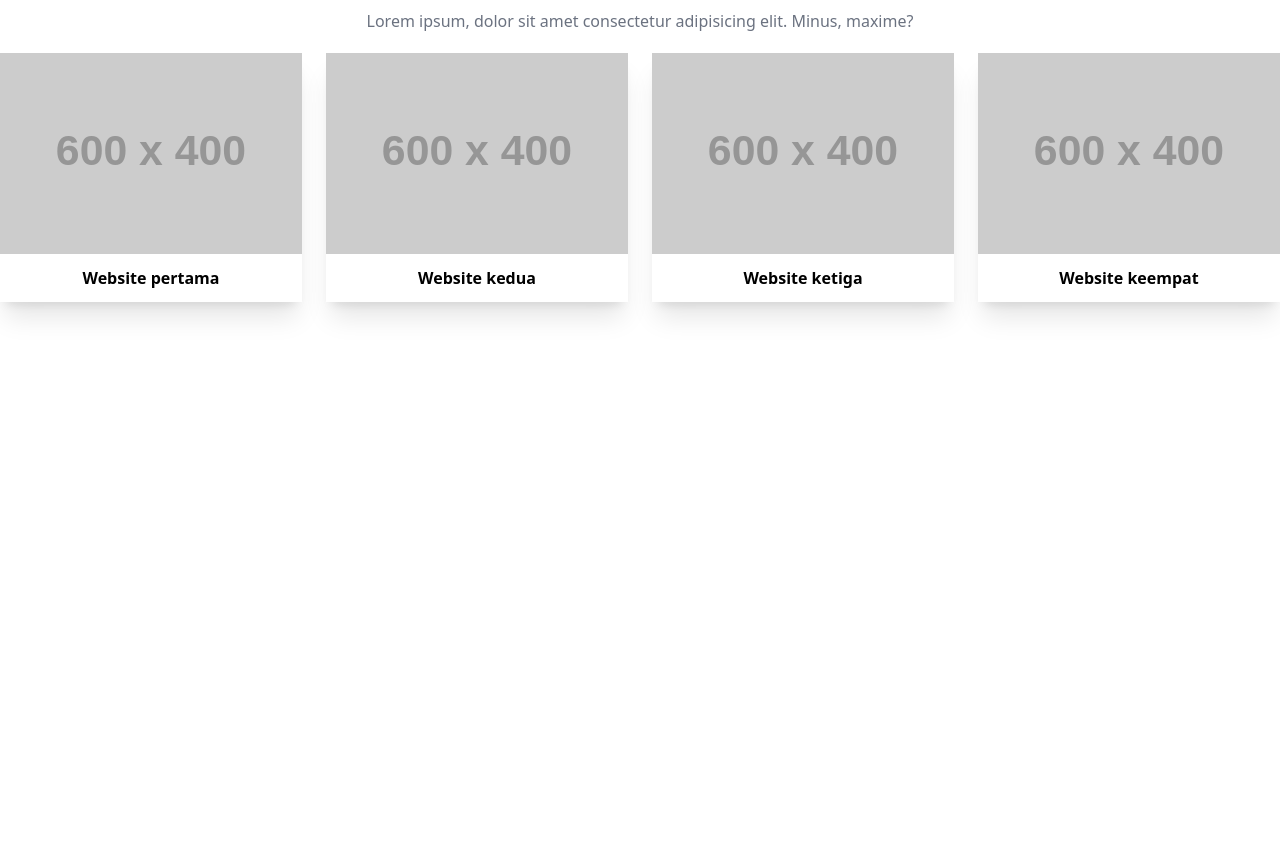
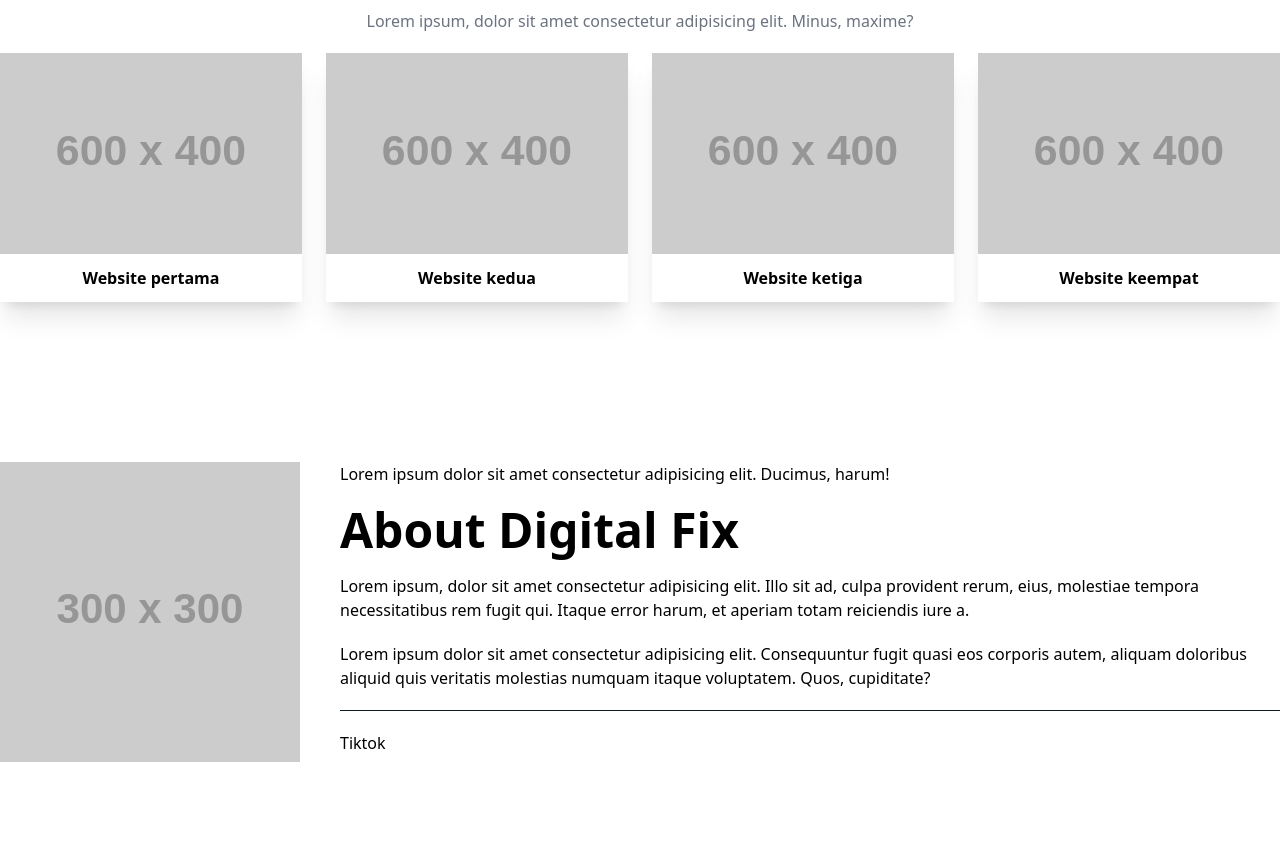
Before and after one commit to fadhil9/digital-fix-website, a plain HTML site: page index.html in a window 1280 px wide. Shown: the part 1727-2569 px from the top of the page. Before the commit the page ends 2109 px from the top, so only its background shows below. Drawn offline with nearby package versions, Linux system fonts and the light colour scheme; placeholder pictures from the web are drawn by us.

Commit message:
update about

```diff
--- a/index.html
+++ b/index.html
@@ -127,6 +127,22 @@
       </div>
     </section>
    <!-- portfolio end-->
+    <!-- about -->
+     <section class="container mx-auto py-20">
+      <div class="flex space-x-10 items-start">
+        <img src="https://placehold.co/300" alt="">
+        <div>
+          <p class="mb-5">Lorem ipsum dolor sit amet consectetur adipisicing elit. Ducimus, harum!</p>
+          <h3 class="text-5xl font-bold mb-5">About Digital Fix</h3>
+          <p class="mb-5">Lorem ipsum, dolor sit amet consectetur adipisicing elit. Illo sit ad, culpa provident rerum, eius, molestiae tempora necessitatibus rem fugit qui. Itaque error harum, et aperiam totam reiciendis iure a.</p>
+          <p class="mb-5 pb-5 border-b border-gray-900">Lorem ipsum dolor sit amet consectetur adipisicing elit. Consequuntur fugit quasi eos corporis autem, aliquam doloribus aliquid quis veritatis molestias numquam itaque voluptatem. Quos, cupiditate?</p>
+          <ul class="flex space-x-5">
+            <li><a href="">Tiktok</a></li>
+          </ul>
+        </div>
+      </div>
+     </section>
+    <!-- about end -->
 
 </body>
 </html>
```
